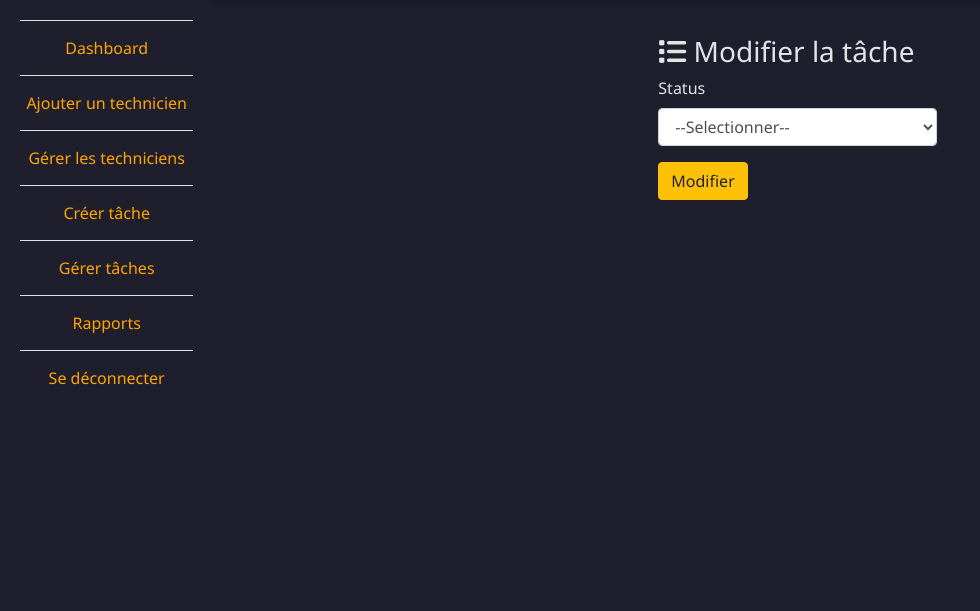
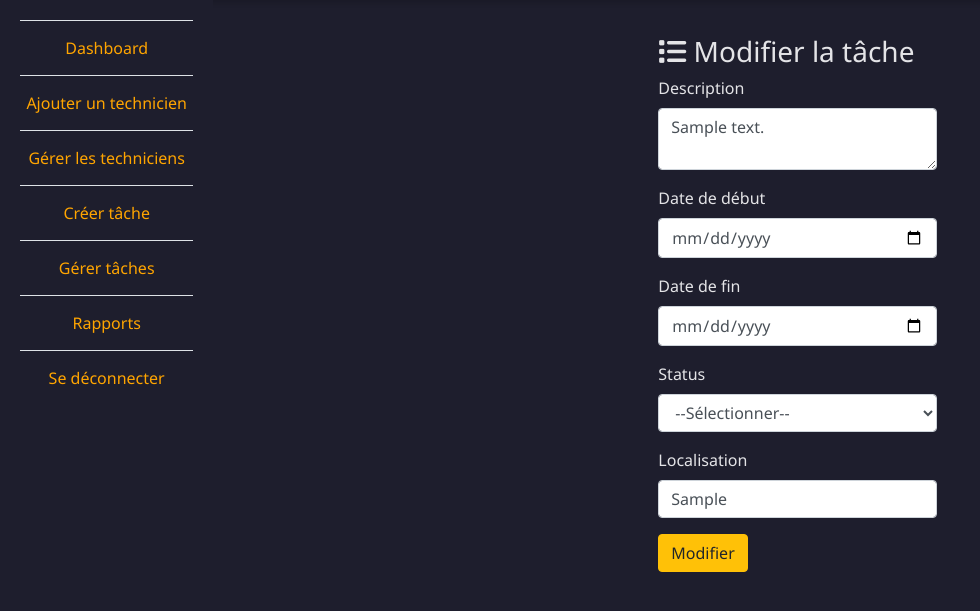
Before and after one commit to saielhaq/technician_task_management_system, a PHP site: page /admin/edit_task.php?id=1 in a window 1280 px wide. Shown: the part 74-685 px from the top of the page, without its empty margins (0-980 px from the left). Run offline with PHP 8.4, Linux system fonts and the light colour scheme; tables that the repository leaves empty or names only in its code hold one stand-in row (values such as "Sample post").

Commit message:
Full edit task on admin pannel

```diff
--- a/admin/edit_task.php
+++ b/admin/edit_task.php
@@ -3,25 +3,35 @@ include ('../includes/connection.php');
 session_start();
 
 if ($_SERVER['REQUEST_METHOD'] == 'POST') {
-    if (isset($_POST['update_status'])) {
+    if (isset($_POST['update_task'])) {
         $task_id = $_POST['task_id'];
         $new_status = $_POST['status'];
+        $new_description = $_POST['description'];
+        $new_location = $_POST['location'];
+        $new_start_date = $_POST['start_date'];
+        $new_end_date = $_POST['end_date'];
 
-        if (!empty($task_id) && !empty($new_status)) {
+        if (!empty($task_id) && !empty($new_status) && !empty($new_description) && !empty($new_location) && !empty($new_start_date) && !empty($new_end_date)) {
             $task_id = mysqli_real_escape_string($con, $task_id);
             $new_status = mysqli_real_escape_string($con, $new_status);
+            $new_description = mysqli_real_escape_string($con, $new_description);
+            $new_location = mysqli_real_escape_string($con, $new_location);
 
-            $query = "UPDATE tasks SET status = '$new_status' WHERE tid = '$task_id'";
+
+
+            $query = "UPDATE tasks SET status = '$new_status', description = '$new_description', location = '$new_location', start_date = '$new_start_date', end_date = '$new_end_date' WHERE tid = '$task_id'";
             $result = mysqli_query($con, $query);
 
             if ($result) {
-                echo '<script>alert("Task status updated successfully.");</script>';
+                echo '<script>alert("Task updated successfully.");</script>';
                 echo '<script>window.location.href="admin_dashboard.php";</script>';
             } else {
-                echo '<script>alert("Failed to update task status.");</script>';
+                echo '<script>alert("Failed to update task.");</script>';
+                echo '<script>window.location.href="admin_dashboard.php";</script>';
             }
         } else {
-            echo '<script>alert("Invalid task ID or status.");</script>';
+            echo '<script>alert("Invalid task ID or fields are empty.");</script>';
+            echo '<script>window.location.href="admin_dashboard.php";</script>';
         }
     }
 }
@@ -83,18 +93,52 @@ if ($_SERVER['REQUEST_METHOD'] == 'POST') {
                 <div class="col-md-4 m-auto">
                     <h3><i class="fa fa-solid fa-list"></i> Modifier la tâche</h3>
                     <form action="<?php echo $_SERVER['PHP_SELF']; ?>" method="post">
+                        <input type="hidden" name="task_id" value="<?php echo $_GET['id']; ?>">
+
+                        <?php
+                        include ('../includes/connection.php');
+                        $task_id = $_GET['id'];
+                        $query = "SELECT * FROM tasks WHERE tid = '$task_id'";
+                        $result = mysqli_query($con, $query);
+                        $task = mysqli_fetch_assoc($result);
+                        ?>
+
+                        <div class="form-group">
+                            <label>Description</label>
+                            <textarea name="description" class="form-control"
+                                required><?php echo htmlspecialchars($task['description']); ?></textarea>
+                        </div>
+
+                        <div class="form-group">
+                            <label>Date de début</label>
+                            <input type="date" name="start_date" class="form-control"
+                                value="<?php echo $task['start_date']; ?>" required>
+                        </div>
+
+                        <div class="form-group">
+                            <label>Date de fin</label>
+                            <input type="date" name="end_date" class="form-control"
+                                value="<?php echo $task['end_date']; ?>" required>
+                        </div>
+
                         <div class="form-group">
                             <label>Status</label>
                             <select name="status" id="status" class="form-control">
-                                <option value="">--Selectionner--</option>
+                                <option value="<?php echo $task['status']; ?>">--Sélectionner--</option>
                                 <option value="En attente">En attente</option>
                                 <option value="En cours">En cours</option>
                                 <option value="Terminé">Terminée</option>
                                 <option value="Annulé">Annulée</option>
                             </select>
                         </div>
-                        <input type="hidden" name="task_id" value="<?php echo $_GET['id']; ?>">
-                        <input type="submit" class="btn btn-warning" name="update_status" value="Modifier">
+
+                        <div class="form-group">
+                            <label>Localisation</label>
+                            <input type="text" name="location" class="form-control"
+                                value="<?php echo htmlspecialchars($task['location']); ?>" required>
+                        </div>
+
+                        <input type="submit" class="btn btn-warning" name="update_task" value="Modifier">
                     </form>
                 </div>
             </div>
```
Also changed, not shown: 1 other file.
